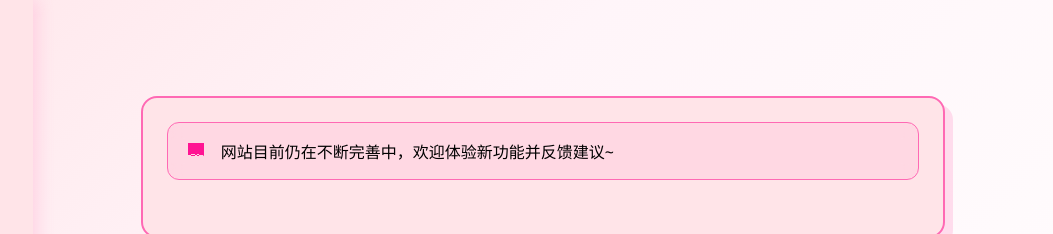
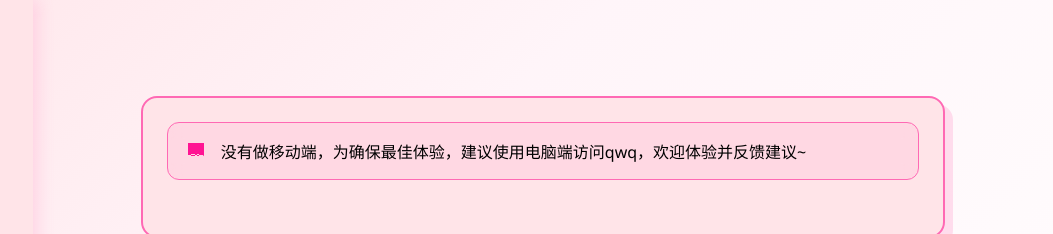
Before and after one commit to iiishop/AmbitionMjl9201.github.io, a plain HTML site: page index.html in a window 1280 px wide. Shown: the top 234 px of the page, 227-1280 px from the left. Drawn offline with Linux system fonts and the light colour scheme.

Commit message:
Update index.html

```diff
--- a/index.html
+++ b/index.html
@@ -205,7 +205,7 @@
                 <svg width="24" height="24" viewBox="0 0 24 24" fill="#FF1493">
                     <path d="M20 17.17L18.83 16H4V4h16v12.17zM15 9h2v2h-2V9zm-4 0h2v2h-2V9zm-4 0h2v2H7V9zm8 6h-2v2h2v-2zm-4 0h-2v2h2v-2zm-4 0H7v2h2v-2z"/>
                 </svg>
-                <span>网站目前仍在不断完善中，欢迎体验新功能并反馈建议~</span>
+                <span>没有做移动端，为确保最佳体验，建议使用电脑端访问qwq，欢迎体验并反馈建议~</span>
             </div>
         </div>
 
```
